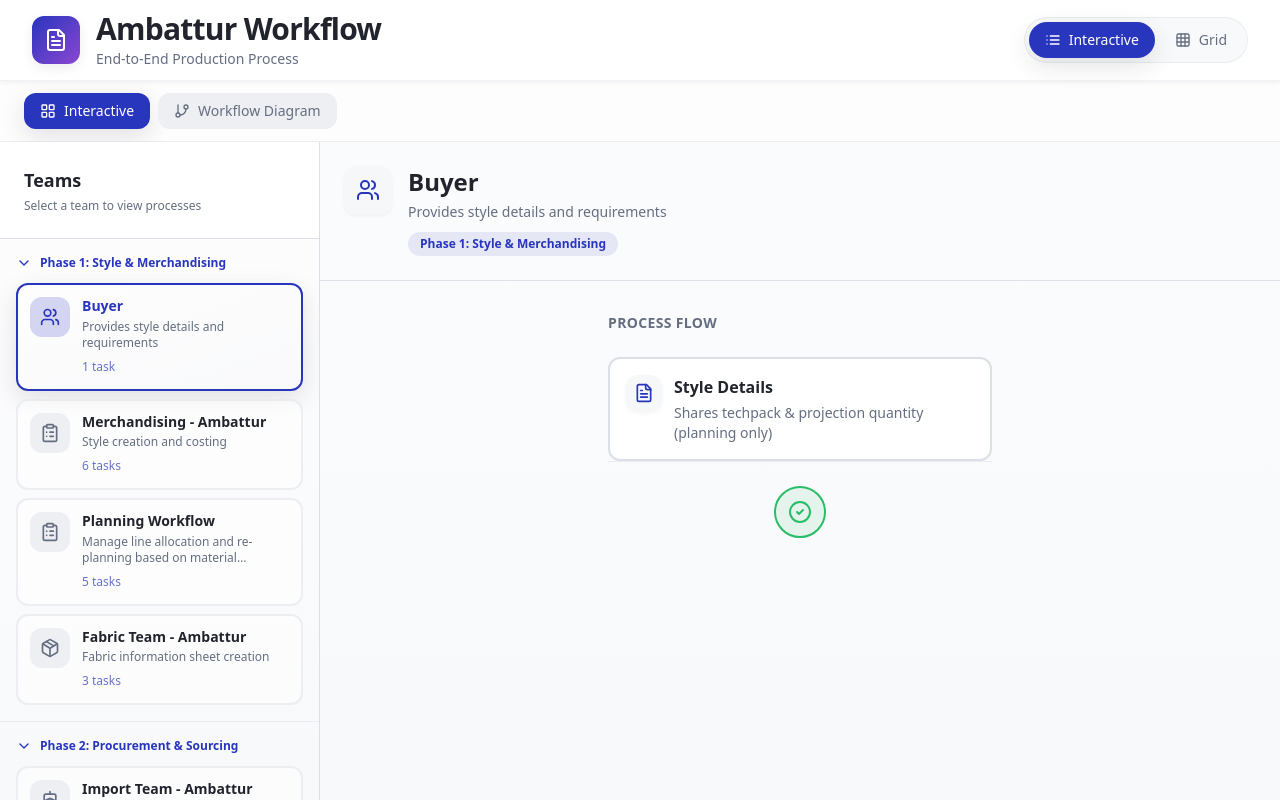
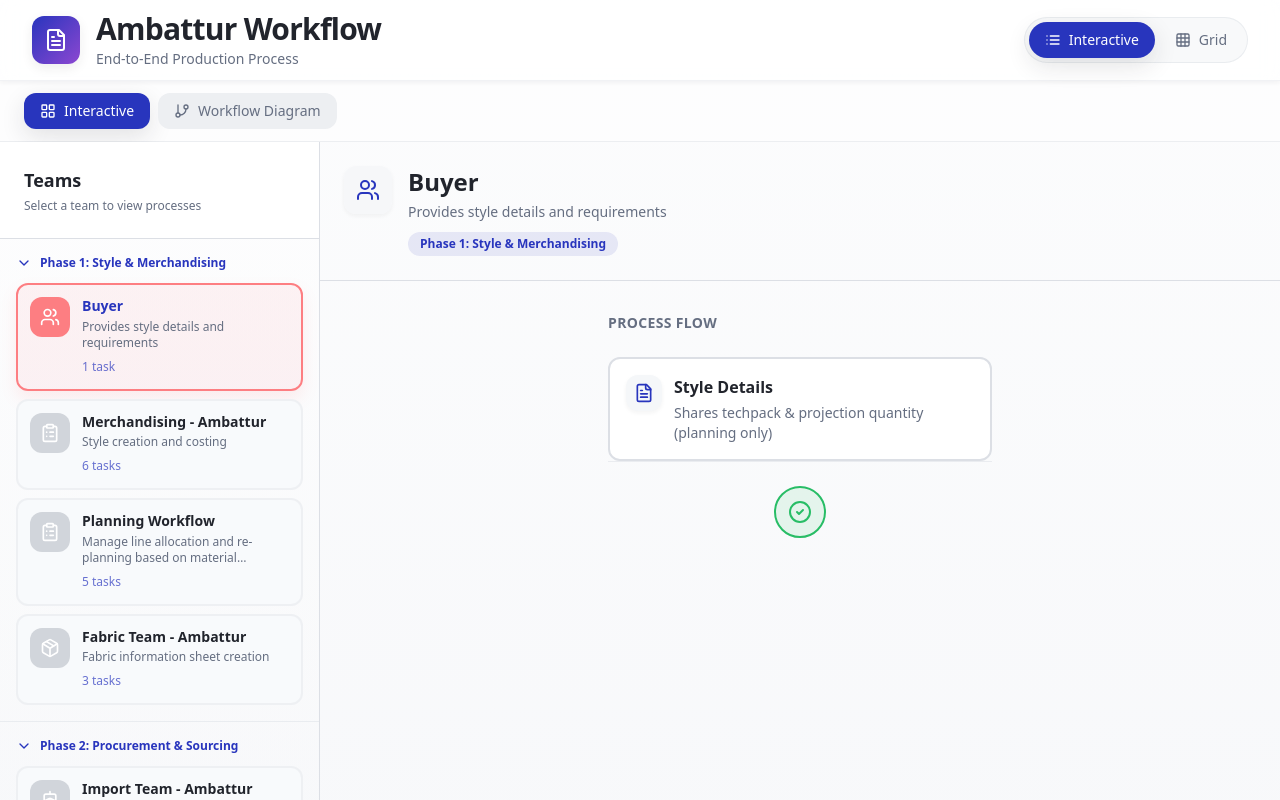
Before and after one commit to Malik-xae-12/bussiness_flow, a React (Vite) app: page / in a window 1280 px wide. Shown: the top 800 px of the page. Built offline with nearby package versions, Linux system fonts and the light colour scheme; the HTML template or start-up script is replaced by a standard one.

Commit message:
completionId: cgen-e62008b1604042e398f383202b8e9fa6
cgen-e62008b1604042e398f383202b8e9fa6

```diff
--- a/src/components/TeamSelector.tsx
+++ b/src/components/TeamSelector.tsx
@@ -64,28 +64,25 @@ export const TeamSelector = ({
                   const Icon = team.icon;
                   const isSelected = selectedTeamId === team.id;
 
+                  const hexColor = team.hexColor || "#6B7280";
+
                   return (
                     <button
                       key={team.id}
                       onClick={() => onSelectTeam(team.id)}
-                      className={cn(
-                        "w-full p-3 rounded-lg border-2 transition-all duration-200 text-left group",
-                        "hover:shadow-md",
-                        isSelected
-                          ? "border-primary bg-gradient-to-br " +
-                            team.color +
-                            " shadow-lg shadow-primary/20"
-                          : "border-border/50 bg-card/50 hover:border-primary/30 hover:bg-primary/5"
-                      )}
+                      className="w-full p-3 rounded-lg border-2 transition-all duration-200 text-left group hover:shadow-md"
+                      style={{
+                        borderColor: isSelected ? hexColor : "rgba(229, 231, 235, 0.5)",
+                        backgroundColor: isSelected ? hexColor + "15" : "rgb(248, 250, 252)",
+                        boxShadow: isSelected ? `0 8px 16px ${hexColor}20` : "none",
+                      }}
                     >
                       <div className="flex items-start gap-3">
                         <div
-                          className={cn(
-                            "h-10 w-10 rounded-lg flex items-center justify-center transition-colors",
-                            isSelected
-                              ? "bg-primary/20 text-primary"
-                              : "bg-muted text-muted-foreground group-hover:bg-primary/10 group-hover:text-primary"
-                          )}
+                          className="h-10 w-10 rounded-lg flex items-center justify-center transition-colors text-white"
+                          style={{
+                            backgroundColor: isSelected ? hexColor : "#d1d5db",
+                          }}
                         >
                           <Icon className="h-5 w-5" />
                         </div>
```
